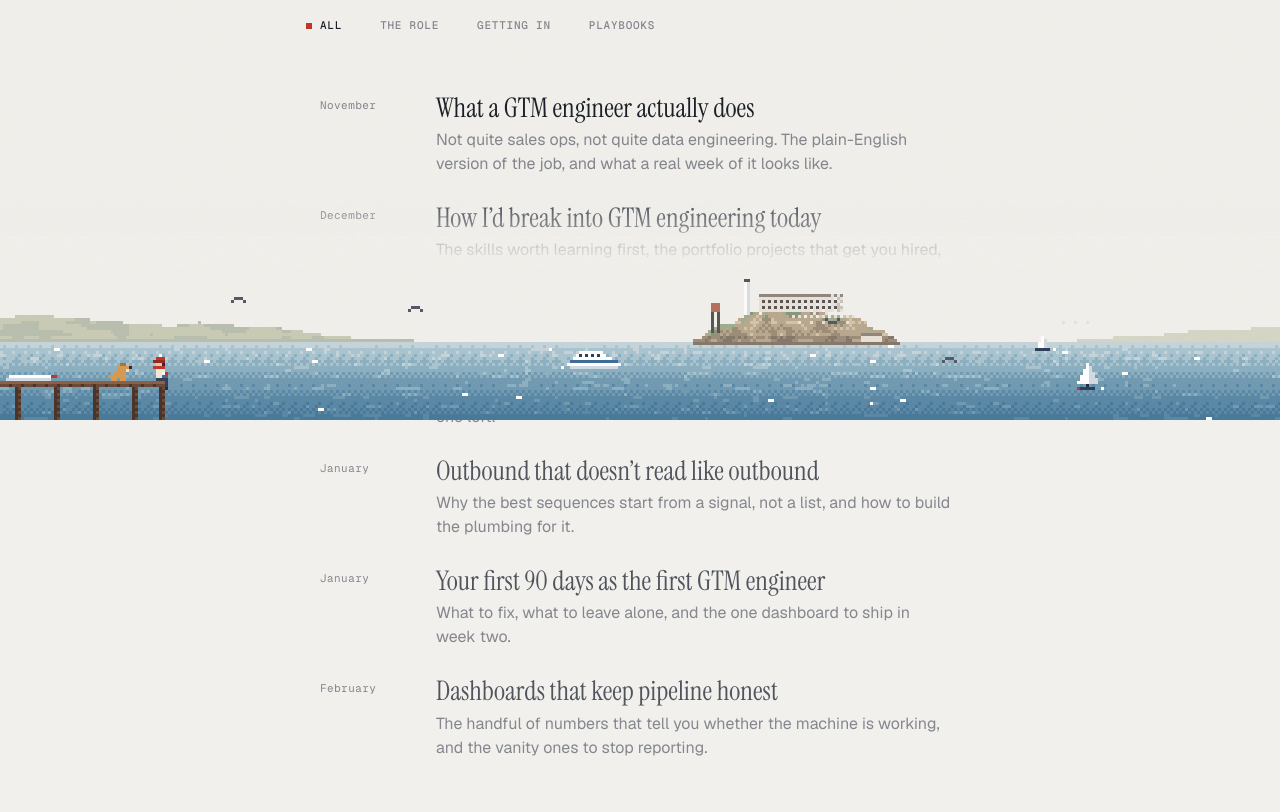
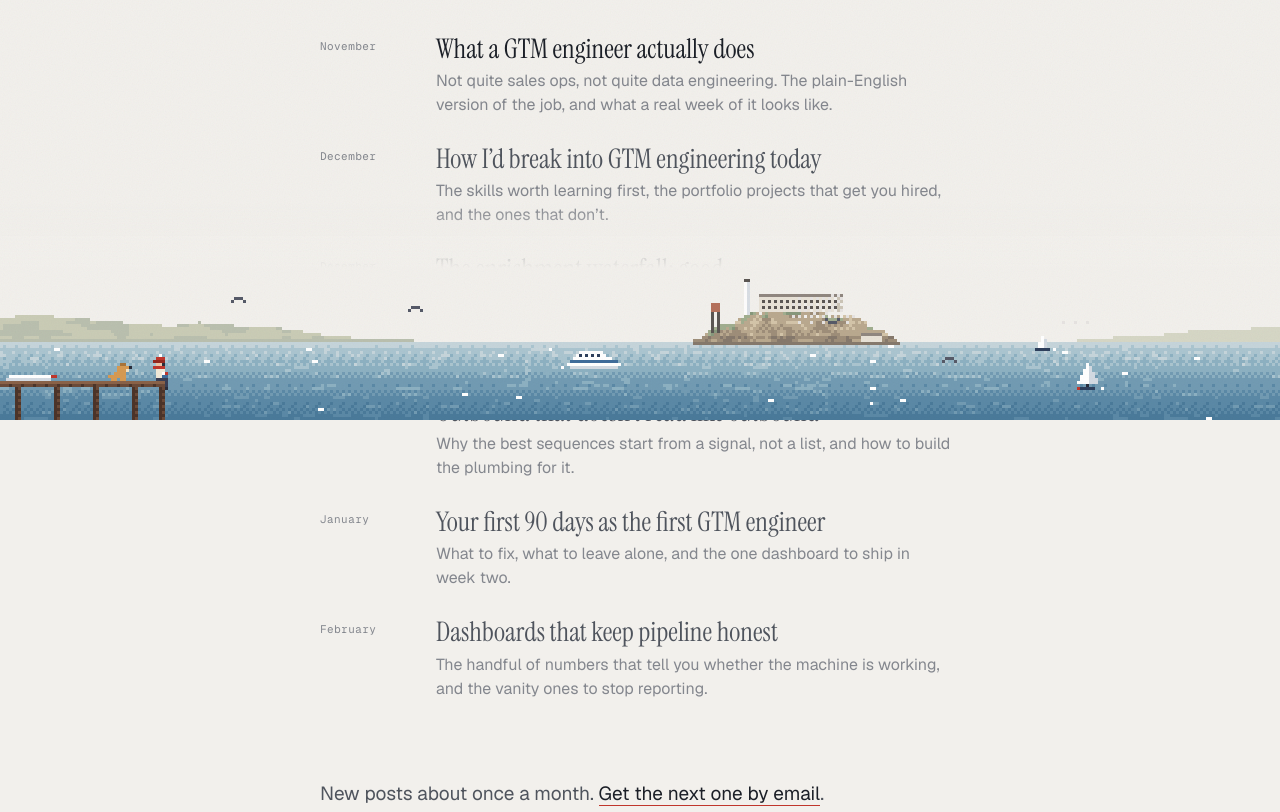
Before and after one commit to rajatsxngh/gtme-portfolio, a plain HTML site: page writing.html in a window 1280 px wide. Shown: the part 380-1192 px from the top of the page. Drawn offline with nearby package versions, Linux system fonts and the light colour scheme.

Commit message:
Writing page: remove the filters
The page now goes straight from the title and intro to the list of
posts. Remove the filter buttons, their styles and their script.

Co-Authored-By: Claude Fable 5.2 <noreply@anthropic.com>

```diff
--- a/writing.html
+++ b/writing.html
@@ -33,16 +33,8 @@ h1{margin-top:30px;font:400 clamp(2.4em,5.4vw,3.5em)/1 var(--serif);letter-spaci
 h1 em{font-style:italic}
 .intro{margin-top:20px;font-size:1.12em;line-height:1.55;color:var(--soft);text-wrap:pretty}
 
-/* Filters: words, not buttons. A small square marks the one in use. */
-.filters{display:flex;flex-wrap:wrap;gap:4px 24px;margin:48px 0 0 -14px}
-.filters button{font:500 11px/1 var(--mono);letter-spacing:.07em;text-transform:uppercase;color:var(--mute);padding:8px 0;transition:color .2s}
-.filters button::before{content:"";display:inline-block;width:6px;height:6px;margin-right:8px;background:var(--accent);transform:scale(0);transition:transform .35s var(--ease)}
-.filters button:hover,.filters button[aria-pressed="true"]{color:var(--ink)}
-.filters button[aria-pressed="true"]::before{transform:none}
-.filters button:focus-visible{outline:1px solid var(--accent);outline-offset:4px}
-
 /* The posts: one plain list, every entry set the same way */
-.posts{list-style:none;margin-top:40px}
+.posts{list-style:none;margin-top:56px}
 .posts li{display:grid;grid-template-columns:96px 1fr;column-gap:20px;padding:13px 0}
 .posts time{font:400 11px/1 var(--mono);letter-spacing:.04em;color:var(--mute);padding-top:.72em}
 .posts h2{font:400 1.42em/1.2 var(--serif);color:var(--soft);text-wrap:balance}
@@ -52,7 +44,6 @@ h1 em{font-style:italic}
 .posts a h2 span{background:linear-gradient(var(--accent),var(--accent)) 0 100%/0 1px no-repeat;transition:background-size .5s var(--ease)}
 .posts a:hover h2 span,.posts a:focus-visible h2 span{background-size:100% 1px}
 .posts a:focus-visible{outline:none}
-[hidden]{display:none!important}
 
 .sub{margin-top:64px;color:var(--soft)}
 .sub a{color:var(--ink);background:linear-gradient(var(--accent),var(--accent)) 0 100%/100% 1px no-repeat;transition:color .2s}
@@ -93,34 +84,19 @@ footer{margin-top:56px;display:flex;justify-content:space-between;font:400 10px/
     <p class="intro rise" style="--i:2">Written in public, mostly on Sunday mornings when the fog hasn’t lifted yet.</p>
   </header>
 
-  <div class="filters rise" style="--i:3" role="group" aria-label="Filter posts">
-    <button type="button" data-f="all" aria-pressed="true">All</button>
-    <button type="button" data-f="role" aria-pressed="false">The role</button>
-    <button type="button" data-f="in" aria-pressed="false">Getting in</button>
-    <button type="button" data-f="play" aria-pressed="false">Playbooks</button>
-  </div>
-
-  <ul class="posts rise" style="--i:4" id="posts">
-    <li data-t="role"><time datetime="2026-11-16">November</time><a href="writing/what-a-gtm-engineer-actually-does.html"><h2><span>What a GTM engineer actually does</span></h2><p>Not quite sales ops, not quite data engineering. The plain-English version of the job, and what a real week of it looks like.</p></a></li>
-    <li data-t="in"><time datetime="2026-12">December</time><div><h2>How I’d break into GTM engineering today</h2><p>The skills worth learning first, the portfolio projects that get you hired, and the ones that don’t.</p></div></li>
-    <li data-t="play"><time datetime="2026-12">December</time><div><h2>The enrichment waterfall: good data without paying for it four times</h2><p>Ordering your data providers so each one only fills the gaps the last one left.</p></div></li>
-    <li data-t="play"><time datetime="2027-01">January</time><div><h2>Outbound that doesn’t read like outbound</h2><p>Why the best sequences start from a signal, not a list, and how to build the plumbing for it.</p></div></li>
-    <li data-t="role"><time datetime="2027-01">January</time><div><h2>Your first 90 days as the first GTM engineer</h2><p>What to fix, what to leave alone, and the one dashboard to ship in week two.</p></div></li>
-    <li data-t="play"><time datetime="2027-02">February</time><div><h2>Dashboards that keep pipeline honest</h2><p>The handful of numbers that tell you whether the machine is working, and the vanity ones to stop reporting.</p></div></li>
+  <ul class="posts rise" style="--i:3">
+    <li><time datetime="2026-11-16">November</time><a href="writing/what-a-gtm-engineer-actually-does.html"><h2><span>What a GTM engineer actually does</span></h2><p>Not quite sales ops, not quite data engineering. The plain-English version of the job, and what a real week of it looks like.</p></a></li>
+    <li><time datetime="2026-12">December</time><div><h2>How I’d break into GTM engineering today</h2><p>The skills worth learning first, the portfolio projects that get you hired, and the ones that don’t.</p></div></li>
+    <li><time datetime="2026-12">December</time><div><h2>The enrichment waterfall: good data without paying for it four times</h2><p>Ordering your data providers so each one only fills the gaps the last one left.</p></div></li>
+    <li><time datetime="2027-01">January</time><div><h2>Outbound that doesn’t read like outbound</h2><p>Why the best sequences start from a signal, not a list, and how to build the plumbing for it.</p></div></li>
+    <li><time datetime="2027-01">January</time><div><h2>Your first 90 days as the first GTM engineer</h2><p>What to fix, what to leave alone, and the one dashboard to ship in week two.</p></div></li>
+    <li><time datetime="2027-02">February</time><div><h2>Dashboards that keep pipeline honest</h2><p>The handful of numbers that tell you whether the machine is working, and the vanity ones to stop reporting.</p></div></li>
   </ul>
 
-  <p class="sub rise" style="--i:5">New posts about once a month. <a href="#" onclick="return false">Get the next one by email</a>.</p>
+  <p class="sub rise" style="--i:4">New posts about once a month. <a href="#" onclick="return false">Get the next one by email</a>.</p>
 
   <footer><span>© 2026 Alex Rivera</span><span>Written in San Francisco</span></footer>
 </main>
-<script>
-(() => {
-/* Filters */
-const btns = [...document.querySelectorAll('.filters button')], items = [...document.querySelectorAll('#posts li')];
-btns.forEach(b => b.addEventListener('click', () => { btns.forEach(x => x.setAttribute('aria-pressed', x === b));
-  items.forEach(li => li.hidden = b.dataset.f !== 'all' && li.dataset.t !== b.dataset.f); }));
-})();
-</script>
 <div class="bay" id="bay" aria-hidden="true"><canvas></canvas></div>
 <script>
 /* The bay: a pixel-art scene for the writing pages. Same world as the home page (same palette,
```
